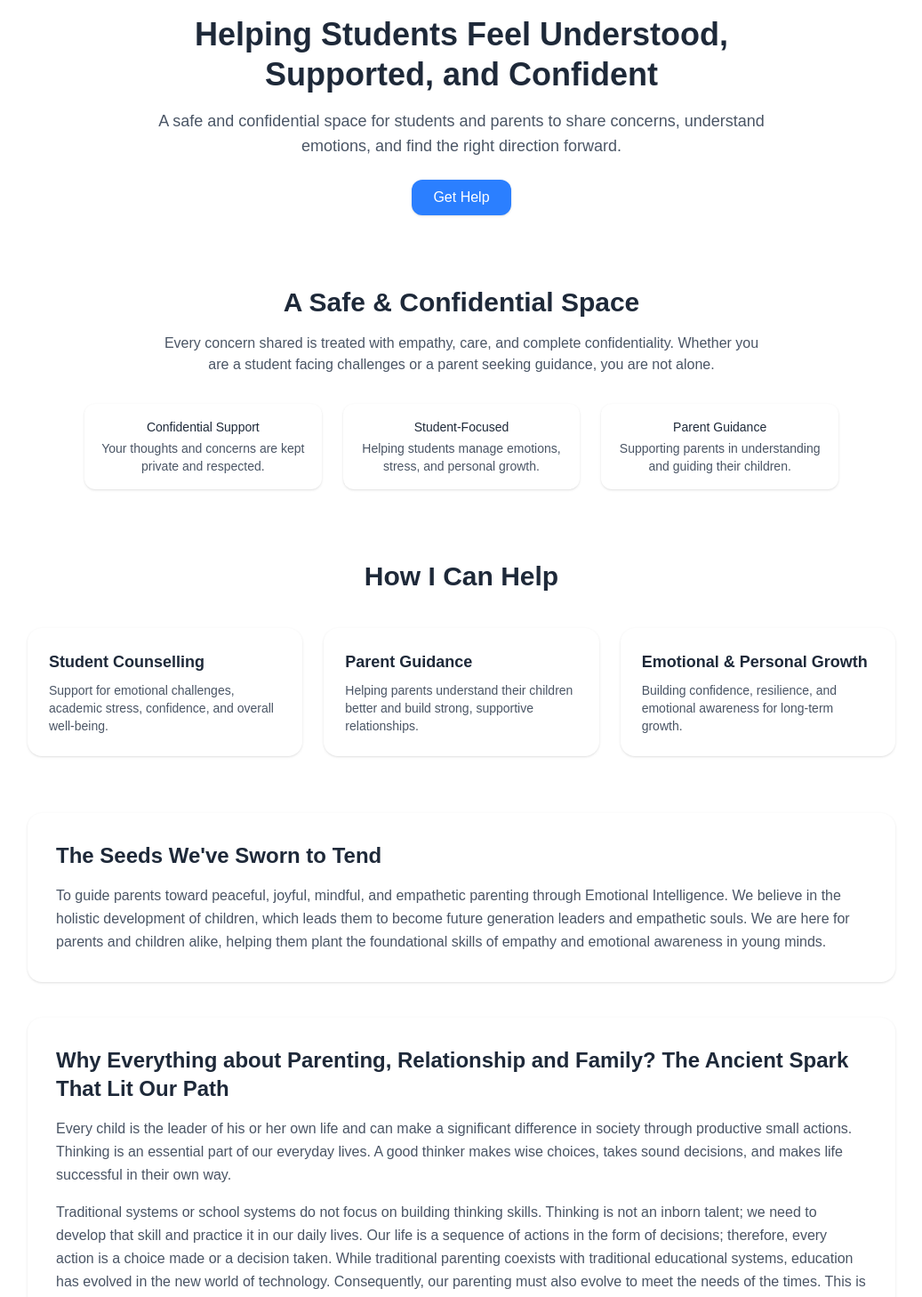
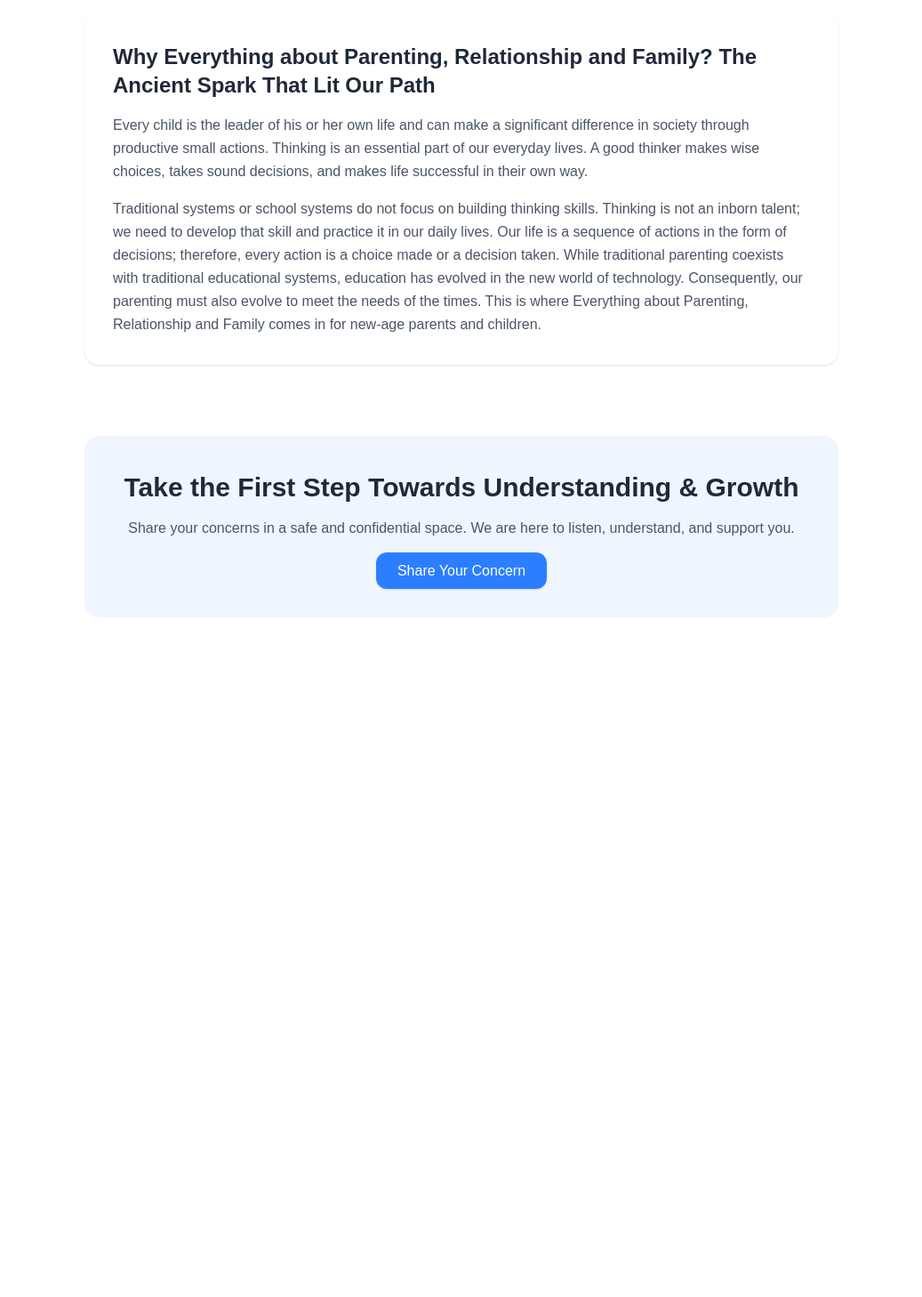
Before and after one commit to empathyseeds/empathy-seeds, a Next.js app: page / in a window 1280 px wide. Shown: the part 640-2098 px from the top of the page at 89% size, without its empty margins (121-1158 px from the left). After the commit the page ends 1382 px from the top, so only its background shows below. Built offline with nearby package versions, Linux system fonts and the light colour scheme.

Commit message:
Simplify homepage above feature section

```diff
--- a/app/page.tsx
+++ b/app/page.tsx
@@ -1,8 +1,6 @@
 export default function Home() {
   return (
     <main className="pt-16 pb-12 space-y-20">
-
-     {/* VIDEO SECTION */}
       <section className="relative left-1/2 right-1/2 w-screen -translate-x-1/2 md:left-auto md:right-auto md:mx-auto md:mt-8 md:w-auto md:max-w-5xl md:translate-x-0 md:px-8">
         <video
           autoPlay
@@ -16,124 +14,7 @@ export default function Home() {
         </video>
       </section>
 
-      {/* HERO SECTION */}
-<section className="text-center mt-10 px-6 max-w-3xl mx-auto">
-
-  <h1 className="text-3xl md:text-4xl font-semibold leading-tight text-gray-800">
-    Helping Students Feel Understood,
-    Supported, and Confident
-  </h1>
-
-  <p className="mt-4 text-gray-600 text-base md:text-lg">
-    A safe and confidential space for students and parents to share concerns,
-    understand emotions, and find the right direction forward.
-  </p>
-
-  <div className="mt-6 flex justify-center gap-4 flex-wrap">
-
-    <a
-      href="/get-help"
-      className="bg-blue-500 text-white px-6 py-2 rounded-xl shadow-sm hover:bg-blue-600 transition"
-    >
-      Get Help
-    </a>
-
-  </div>
-
-</section>
-
-      {/* TRUST SECTION */}
-<section className="text-center px-6 max-w-4xl mx-auto">
-
-  <h2 className="text-2xl md:text-3xl font-semibold text-gray-800">
-    A Safe & Confidential Space
-  </h2>
-
-  <p className="mt-4 text-gray-600 max-w-2xl mx-auto">
-    Every concern shared is treated with empathy, care, and complete confidentiality.
-    Whether you are a student facing challenges or a parent seeking guidance,
-    you are not alone.
-  </p>
-
-  <div className="mt-8 grid md:grid-cols-3 gap-6 text-sm">
-
-    <div className="bg-white p-4 rounded-xl shadow-sm">
-      <h3 className="font-medium text-gray-800">Confidential Support</h3>
-      <p className="text-gray-600 mt-1">
-        Your thoughts and concerns are kept private and respected.
-      </p>
-    </div>
-
-    <div className="bg-white p-4 rounded-xl shadow-sm">
-      <h3 className="font-medium text-gray-800">Student-Focused</h3>
-      <p className="text-gray-600 mt-1">
-        Helping students manage emotions, stress, and personal growth.
-      </p>
-    </div>
-
-    <div className="bg-white p-4 rounded-xl shadow-sm">
-      <h3 className="font-medium text-gray-800">Parent Guidance</h3>
-      <p className="text-gray-600 mt-1">
-        Supporting parents in understanding and guiding their children.
-      </p>
-    </div>
-
-  </div>
-
-</section>
-
-{/* SERVICES SECTION */}
-<section className="px-6 max-w-5xl mx-auto">
-
-  <h2 className="text-2xl md:text-3xl font-semibold text-center text-gray-800">
-    How I Can Help
-  </h2>
-
-  <div className="mt-10 grid md:grid-cols-3 gap-6">
-
-    <div className="bg-white p-6 rounded-2xl shadow-sm hover:shadow-md transition">
-      <h3 className="text-lg font-semibold text-gray-800">
-        Student Counselling
-      </h3>
-      <p className="text-gray-600 text-sm mt-2">
-        Support for emotional challenges, academic stress, confidence, and overall well-being.
-      </p>
-    </div>
-
-    <div className="bg-white p-6 rounded-2xl shadow-sm hover:shadow-md transition">
-      <h3 className="text-lg font-semibold text-gray-800">
-        Parent Guidance
-      </h3>
-      <p className="text-gray-600 text-sm mt-2">
-        Helping parents understand their children better and build strong, supportive relationships.
-      </p>
-    </div>
-
-    <div className="bg-white p-6 rounded-2xl shadow-sm hover:shadow-md transition">
-      <h3 className="text-lg font-semibold text-gray-800">
-        Emotional & Personal Growth
-      </h3>
-      <p className="text-gray-600 text-sm mt-2">
-        Building confidence, resilience, and emotional awareness for long-term growth.
-      </p>
-    </div>
-
-  </div>
-
-  <section className="mt-16 space-y-10">
-    <div className="bg-white p-6 md:p-8 rounded-2xl shadow-sm">
-      <h3 className="text-xl md:text-2xl font-semibold text-gray-800">
-        The Seeds We&apos;ve Sworn to Tend
-      </h3>
-
-      <p className="mt-4 text-gray-600 leading-relaxed">
-        To guide parents toward peaceful, joyful, mindful, and empathetic parenting through Emotional
-        Intelligence. We believe in the holistic development of children, which leads them to become future
-        generation leaders and empathetic souls. We are here for parents and children alike, helping them plant
-        the foundational skills of empathy and emotional awareness in young minds.
-      </p>
-    </div>
-
+      <section className="px-6 max-w-4xl mx-auto">
         <div className="bg-white p-6 md:p-8 rounded-2xl shadow-sm">
           <h3 className="text-xl md:text-2xl font-semibold text-gray-800">
             Why Everything about Parenting, Relationship and Family? The Ancient Spark That Lit Our Path
@@ -156,18 +37,14 @@ export default function Home() {
         </div>
       </section>
 
-  {/* FINAL CTA SECTION */}
-<section className="mt-20 px-6 max-w-4xl mx-auto text-center">
-
+      <section className="px-6 max-w-4xl mx-auto text-center">
         <div className="bg-blue-50 rounded-2xl py-10 px-6">
-
           <h2 className="text-2xl md:text-3xl font-semibold text-gray-800">
-      Take the First Step Towards Understanding & Growth
+            Take the First Step Towards Understanding &amp; Growth
           </h2>
 
           <p className="mt-4 text-gray-600">
-      Share your concerns in a safe and confidential space.
-      We are here to listen, understand, and support you.
+            Share your concerns in a safe and confidential space. We are here to listen, understand, and support you.
           </p>
 
           <div className="mt-6">
@@ -178,13 +55,8 @@ export default function Home() {
               Share Your Concern
             </a>
           </div>
-
         </div>
-
       </section>
-
-</section>
-
     </main>
   );
 }
```
Lines whose indentation alone changed are shown as unchanged.
